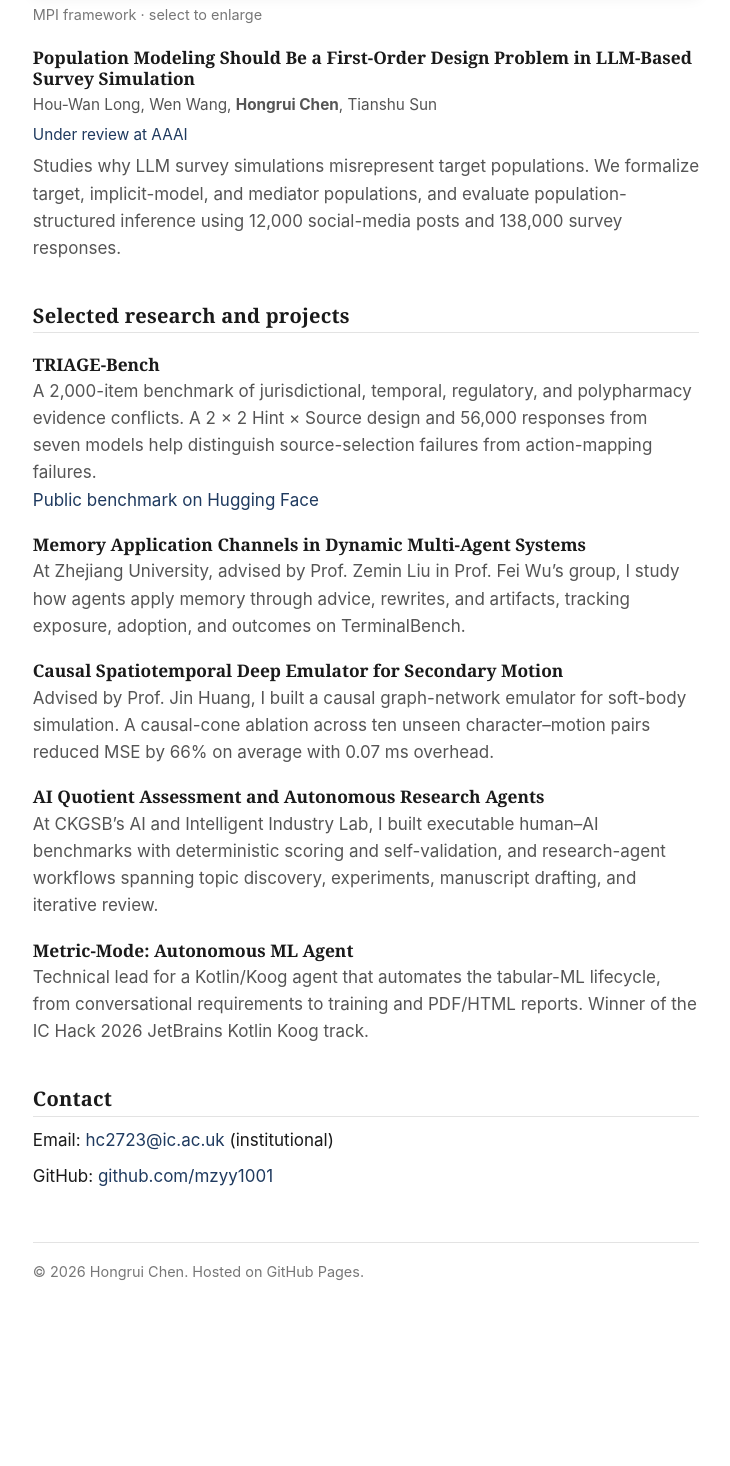
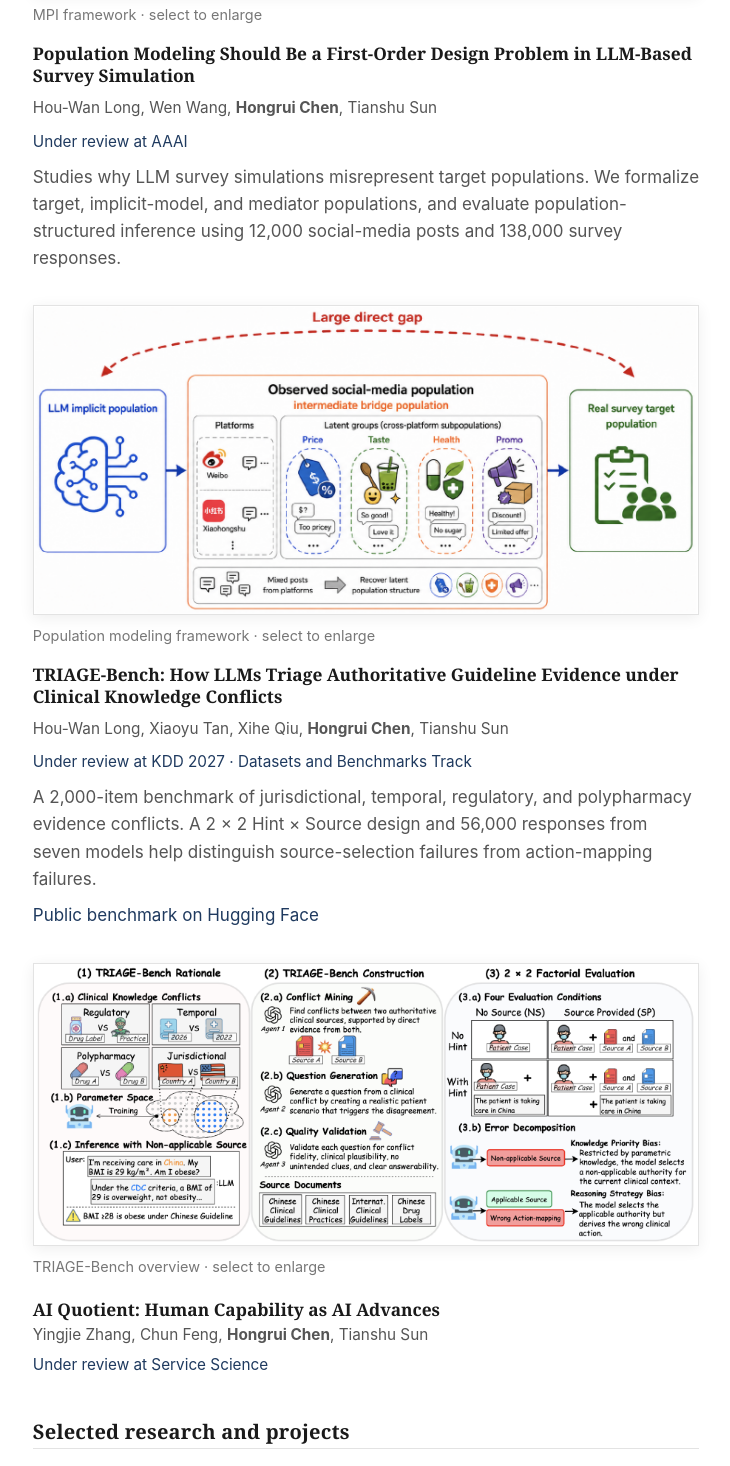
Before and after one commit to mzyy1001/mzyy1001.github.io, a plain HTML site: page index.html in a window 1280 px wide. Shown: the part 1454-2920 px from the top of the page, without its empty margins (274-1004 px from the left). Before the commit the page ends 2788 px from the top, so only its background shows below. Drawn offline with Linux system fonts and the light colour scheme.

Commit message:
Add paper framework figures and Service Science submission

```diff
--- a/index.html
+++ b/index.html
@@ -75,25 +75,50 @@
           <figcaption>MPI framework · select to enlarge</figcaption>
         </figure>
       </article>
-      <article class="project">
+      <article class="paper">
+        <div>
         <h3>Population Modeling Should Be a First-Order Design Problem in LLM-Based Survey Simulation</h3>
         <p class="authors">Hou-Wan Long, Wen Wang, <strong>Hongrui Chen</strong>, Tianshu Sun</p>
         <p class="status">Under review at AAAI</p>
         <p>Studies why LLM survey simulations misrepresent target populations. We formalize
           target, implicit-model, and mediator populations, and evaluate population-structured
           inference using 12,000 social-media posts and 138,000 survey responses.</p>
+
+        </div>
+        <figure>
+          <a href="assets/population-framework.png" aria-label="View full-size Population modeling framework">
+            <img src="assets/population-framework.png" alt="Diagram connecting the LLM implicit population to the survey target through a structured social-media mediator population" width="1434" height="664" loading="lazy">
+          </a>
+          <figcaption>Population modeling framework · select to enlarge</figcaption>
+        </figure>
+      </article>
+      <article class="paper">
+        <div>
+        <h3>TRIAGE-Bench: How LLMs Triage Authoritative Guideline Evidence under Clinical Knowledge Conflicts</h3>
+        <p class="authors">Hou-Wan Long, Xiaoyu Tan, Xihe Qiu, <strong>Hongrui Chen</strong>, Tianshu Sun</p>
+        <p class="status">Under review at KDD 2027 · Datasets and Benchmarks Track</p>
+        <p>A 2,000-item benchmark of jurisdictional, temporal, regulatory, and polypharmacy
+          evidence conflicts. A 2 × 2 Hint × Source design and 56,000 responses from seven
+          models help distinguish source-selection failures from action-mapping failures.</p>
+        <p><a href="https://huggingface.co/datasets/DarrenLoong/TRIAGE_Bench">Public benchmark on Hugging Face</a></p>
+
+        </div>
+        <figure>
+          <a href="assets/triage-framework.png" aria-label="View full-size TRIAGE-Bench overview">
+            <img src="assets/triage-framework.png" alt="TRIAGE-Bench overview showing four clinical conflict types, benchmark construction, the Hint by Source experiment, and source-selection versus action-mapping errors" width="1796" height="762" loading="lazy">
+          </a>
+          <figcaption>TRIAGE-Bench overview · select to enlarge</figcaption>
+        </figure>
+      </article>
+      <article class="project">
+        <h3>AI Quotient: Human Capability as AI Advances</h3>
+        <p class="authors">Yingjie Zhang, Chun Feng, <strong>Hongrui Chen</strong>, Tianshu Sun</p>
+        <p class="status">Under review at Service Science</p>
       </article>
     </section>
 
     <section>
       <h2>Selected research and projects</h2>
-      <article class="project">
-        <h3>TRIAGE-Bench</h3>
-        <p>A 2,000-item benchmark of jurisdictional, temporal, regulatory, and polypharmacy
-          evidence conflicts. A 2 × 2 Hint × Source design and 56,000 responses from seven
-          models help distinguish source-selection failures from action-mapping failures.</p>
-        <p><a href="https://huggingface.co/datasets/DarrenLoong/TRIAGE_Bench">Public benchmark on Hugging Face</a></p>
-      </article>
       <article class="project">
         <h3>Memory Application Channels in Dynamic Multi-Agent Systems</h3>
         <p>At Zhejiang University, advised by Prof. Zemin Liu in Prof. Fei Wu’s group,
```
Also changed, not shown: assets/population-framework.png (added), assets/triage-framework.png (added).
